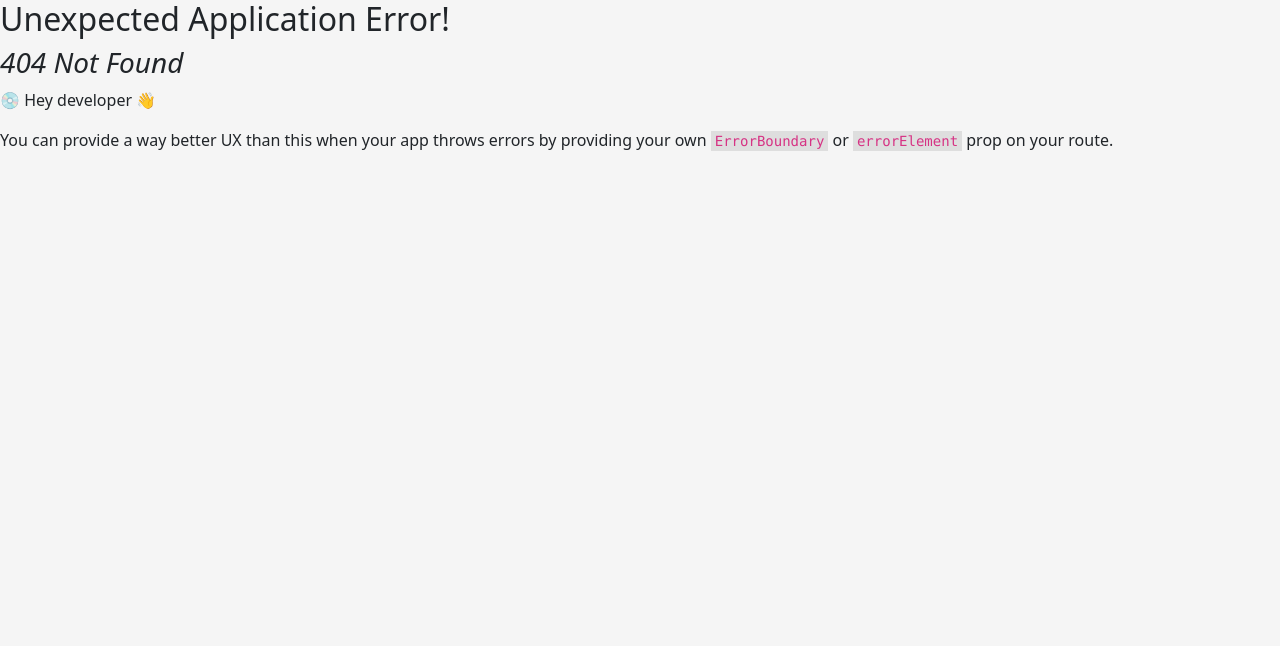
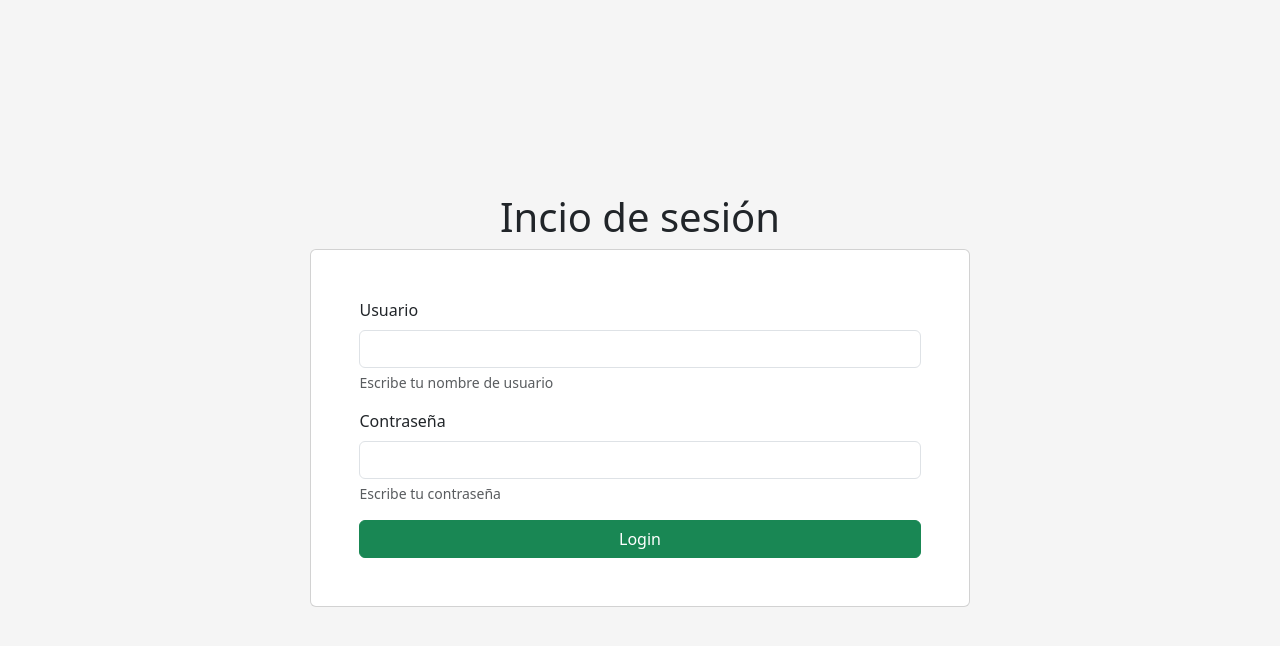
Before and after one commit to JGuridi16/POCO-restaurant, a React (Create React App) app: page /login in a window 1280 px wide. Before the commit this address had no page. Shown: the top 646 px of the page. Built offline with nearby package versions, Linux system fonts and the light colour scheme.

Commit message:
Adding static user login

```diff
--- a/src/components/Layout.js
+++ b/src/components/Layout.js
@@ -1,12 +1,18 @@
-import React from "react";
-import { Container, Nav, Navbar } from "react-bootstrap";
+import React, { useContext } from "react";
+import { Container, Nav, Navbar, Button } from "react-bootstrap";
 import { NavLink, useNavigate } from "react-router-dom";
+import { AuthContext } from '../store/auth';
 
 export default function Layout() {
+  const { logout, user } = useContext(AuthContext);
   const navigate = useNavigate();
 
   const goHome = () => {
-    navigate("/");
+    navigate("/home");
+  };
+
+  const logoutHandler = () => {
+    logout();
   };
 
   return (
@@ -18,7 +24,7 @@ export default function Layout() {
         <Navbar.Toggle aria-controls="basic-navbar-nav" />
         <Navbar.Collapse id="basic-navbar-nav">
           <Nav className="me-auto">
-            <Nav.Link as={NavLink} to="/">
+            <Nav.Link as={NavLink} to="/home">
               Inicio
             </Nav.Link>
             <Nav.Link as={NavLink} to="/online-reservation">
@@ -28,6 +34,14 @@ export default function Layout() {
               Mis Reservaciones
             </Nav.Link>
           </Nav>
+          <Nav className="me-end">
+            <div className="d-flex justify-content-center align-items-center px-3">
+              { user?.email }
+            </div>
+            <Button as={NavLink} onClick={logoutHandler}>
+              Cerrar sesión
+            </Button>
+          </Nav>
         </Navbar.Collapse>
       </Container>
     </Navbar>
--- a/src/routes/home.routes.js
+++ b/src/routes/home.routes.js
@@ -1,9 +1,13 @@
 import Home from '../views/Home';
+import PrivateRoute from './private.routes';
 
 const homeRoutes = [
   {
     index: true,
-    element: <Home />,
+    path: '/home',
+    element: <PrivateRoute>
+      <Home />
+    </PrivateRoute>,
   },
 ];
 
--- /dev/null
+++ b/src/routes/private.routes.js
@@ -0,0 +1,11 @@
+import React, { useContext } from 'react';
+import { Navigate, Outlet } from 'react-router-dom';
+import { AuthContext } from '../store/auth';
+
+const PrivateRoute = ({ children }) => {
+  const { user } = useContext(AuthContext);
+
+  return user ? <>{ children }</> : <Navigate to="/login" />;
+};
+
+export default PrivateRoute;
--- a/src/routes/reservation.routes.js
+++ b/src/routes/reservation.routes.js
@@ -1,14 +1,19 @@
 import MyReservations from '../views/MyReservations';
 import Reservation from '../views/Reservation';
+import PrivateRoute from './private.routes';
 
 const reservationRoutes = [
   {
     path: '/online-reservation',
-    element: <Reservation />
+    element: <PrivateRoute>
+      <Reservation />
+    </PrivateRoute>,
   },
   {
     path: '/my-reservations',
-    element: <MyReservations />
+    element: <PrivateRoute>
+      <MyReservations />
+    </PrivateRoute>,
   },
 ];
 
--- /dev/null
+++ b/src/store/auth.js
@@ -0,0 +1,29 @@
+import React, { createContext, useState } from 'react';
+
+export const AuthContext = createContext();
+
+export const AuthProvider = ({ children }) => {
+  const [user, setUser] = useState(JSON.parse(localStorage.getItem('user')) || null);
+
+  const login = async (data) => {
+    const loginUser = {
+      id: data.id,
+      name: data.name,
+      lastname: data.lastname,
+      username: data.username,
+    };
+    setUser(loginUser);
+    localStorage.setItem('user', JSON.stringify(data));
+  };
+
+  const logout = () => {
+    setUser(null);
+    localStorage.removeItem('user');
+  };
+
+  return (
+    <AuthContext.Provider value={{ user, setUser, login, logout }}>
+      {children}
+    </AuthContext.Provider>
+  );
+};
--- /dev/null
+++ b/src/store/data/registeredUsers.js
@@ -0,0 +1,10 @@
+export const registeredUsers = [
+  {
+    id: 1,
+    name: 'Jose',
+    lastname: 'Martinez',
+    email: 'jose_martinez@gmail.com',
+    username: 'j_martinez',
+    password: '123456',
+  }
+];
--- a/src/views/Home.js
+++ b/src/views/Home.js
@@ -1,8 +1,10 @@
-import React from "react";
+import React, { useContext } from "react";
 import { Button, Col, Container, Row } from "react-bootstrap";
 import { useNavigate } from "react-router-dom";
+import { AuthContext } from "../store/auth";
 
 export default function Home() {
+  const { user } = useContext(AuthContext);
   const navigate = useNavigate();
   const bookTable = () => {
     navigate('online-reservation');
@@ -12,8 +14,11 @@ export default function Home() {
       <Row>
         <Col md="4" className="banner p-5 d-flex align-items-center justify-content-center">
           <Row>
+            <Col md="12" className="mb-5">
+              <h1 className="banner-title text-white fw-bold">Bienvenid@ { user?.name + ' ' + user?.lastname }</h1>
+            </Col>
             <Col md="12">
-              <h1 className="banner-title text-white fw-bold">Compartir es vivir</h1>
+              <h3 className="banner-title text-white fw-bold">Compartir es vivir</h3>
               <p className="banner-subtitle my-4 fw-bold">
                 POCO ya tiene su plataforma para que sus clientes tengan puedan realizar reservaciones
                 desde cualquier lugar. Desde aquí podrás visualizar la disponibilidad de mesas para
--- /dev/null
+++ b/src/views/Login.js
@@ -0,0 +1,100 @@
+import React, { useContext, useEffect, useState } from 'react';
+import { AuthContext } from '../store/auth';
+import { useNavigate } from 'react-router-dom';
+import { registeredUsers } from '../store/data/registeredUsers'
+import { Bounce, toast } from 'react-toastify';
+
+const Login = () => {
+  const [logUser, setLogUser] = useState(null);
+  const { login } = useContext(AuthContext);
+  const navigate = useNavigate();
+
+  const onChangeUserInput = (name, value) => {
+    if(!name || !value) return;
+
+    setLogUser((prev) => ({
+      ...prev,
+      [name]: value,
+    }));
+  };
+
+  const onTriggerClick = (e) => {
+    if (e.key === 'Enter') {
+      handleLogin();
+    }
+  };
+
+  const handleLogin = () => {
+    if (!logUser?.username || !logUser?.password) {
+      toast.error('Completar campos requeridos.', {
+        position: "top-right",
+        autoClose: 5000,
+        hideProgressBar: false,
+        closeOnClick: true,
+        pauseOnHover: true,
+        draggable: false,
+        progress: undefined,
+        theme: "light",
+        transition: Bounce,
+      });
+      return;
+    }
+    const found = registeredUsers.find(x => x.username === logUser.username && x.password === logUser.password);
+
+    if(!found) {
+      toast.error('Usuario o contraseña incorrectos.', {
+        position: "top-right",
+        autoClose: 5000,
+        hideProgressBar: false,
+        closeOnClick: true,
+        pauseOnHover: true,
+        draggable: false,
+        progress: undefined,
+        theme: "light",
+        transition: Bounce,
+      });
+      return;
+    }
+
+    login(found);
+    toast.success('Inicio de sesión satisfactorio.', {
+      position: "top-right",
+      autoClose: 3000,
+      hideProgressBar: false,
+      closeOnClick: true,
+      pauseOnHover: true,
+      draggable: false,
+      progress: undefined,
+      theme: "light",
+      transition: Bounce,
+    });
+    navigate('/home');
+  };
+
+  return (
+    <div className='container-fluid d-flex justify-content-center align-items-center vh-100'>
+      <div className='row justify-content-center align-items-center'>
+        <div className='col-12 text-center'>
+          <h1>Incio de sesión</h1>
+        </div>
+        <div className='col-12'>
+          <div className='card p-5'>
+            <div className="mb-3">
+              <label htmlFor="inputUsername" className="form-label">Usuario</label>
+              <input type="text" className="form-control" id="username" name='username' onChange={(e) => onChangeUserInput(e.target.name, e.target.value)} onKeyDown={onTriggerClick} />
+              <div id="username" className="form-text">Escribe tu nombre de usuario</div>
+            </div>
+            <div className="mb-3">
+              <label htmlFor="inputPassword" className="form-label">Contraseña</label>
+              <input type="password" className="form-control" id="password" name='password' onChange={(e) => onChangeUserInput(e.target.name, e.target.value)} onKeyDown={onTriggerClick} />
+              <div id="password" className="form-text">Escribe tu contraseña</div>
+            </div>
+            <button className="btn btn-success" onClick={handleLogin}>Login</button>
+          </div>
+        </div>
+      </div>
+    </div>
+  );
+};
+
+export default Login;
--- a/src/views/Reservation.js
+++ b/src/views/Reservation.js
@@ -1,6 +1,6 @@
-import React, { useState } from "react";
+import React from "react";
 import { Col, Container, Row } from "react-bootstrap";
-import { availableTables } from "../store/dummy";
+import { availableTables } from "../store/data/reservations";
 import ReservationCard from "../components/Card";
 
 export default function Reservation() {
```
Also changed, not shown: src/routes/auth.routes.js (added, +10 -0 lines), src/routes/index.js (+16 -7 lines), src/store/data/reservations.js (renamed from src/store/dummy.js).
